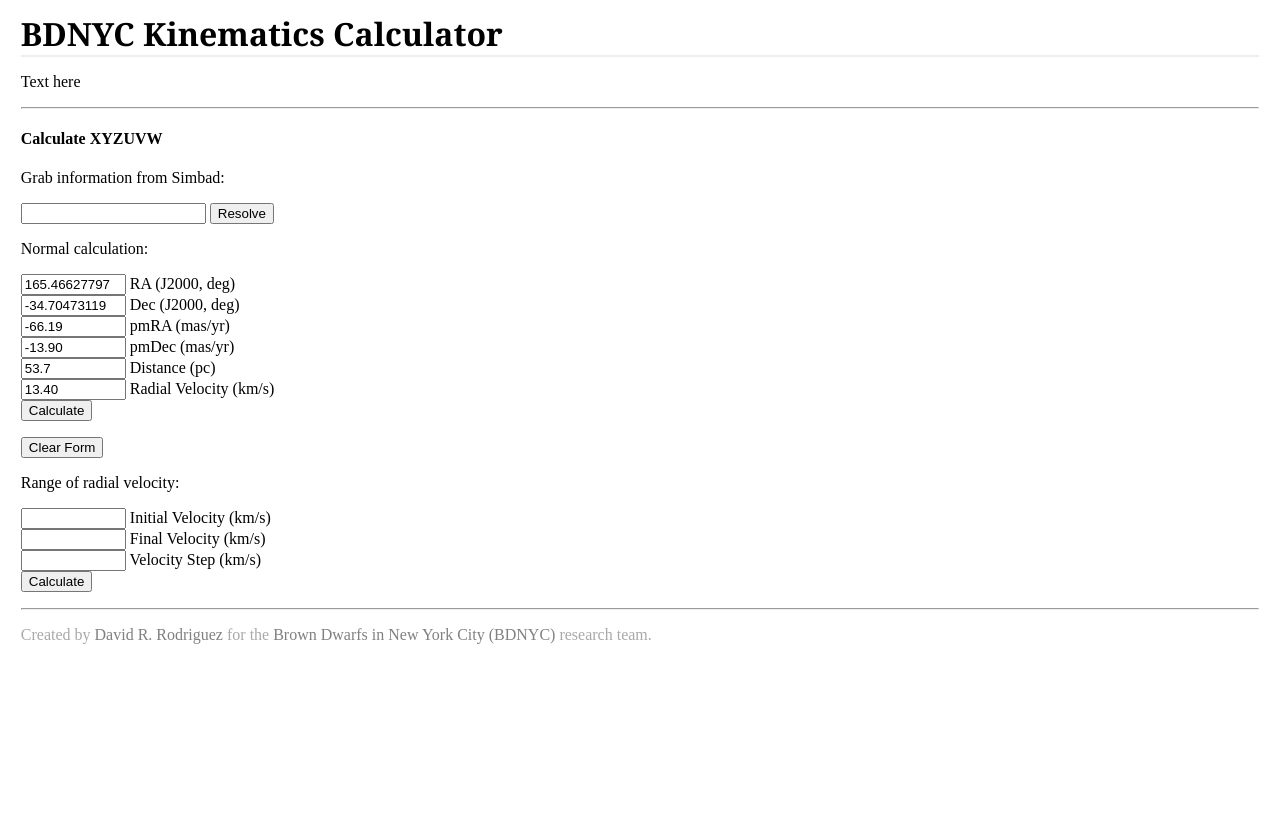
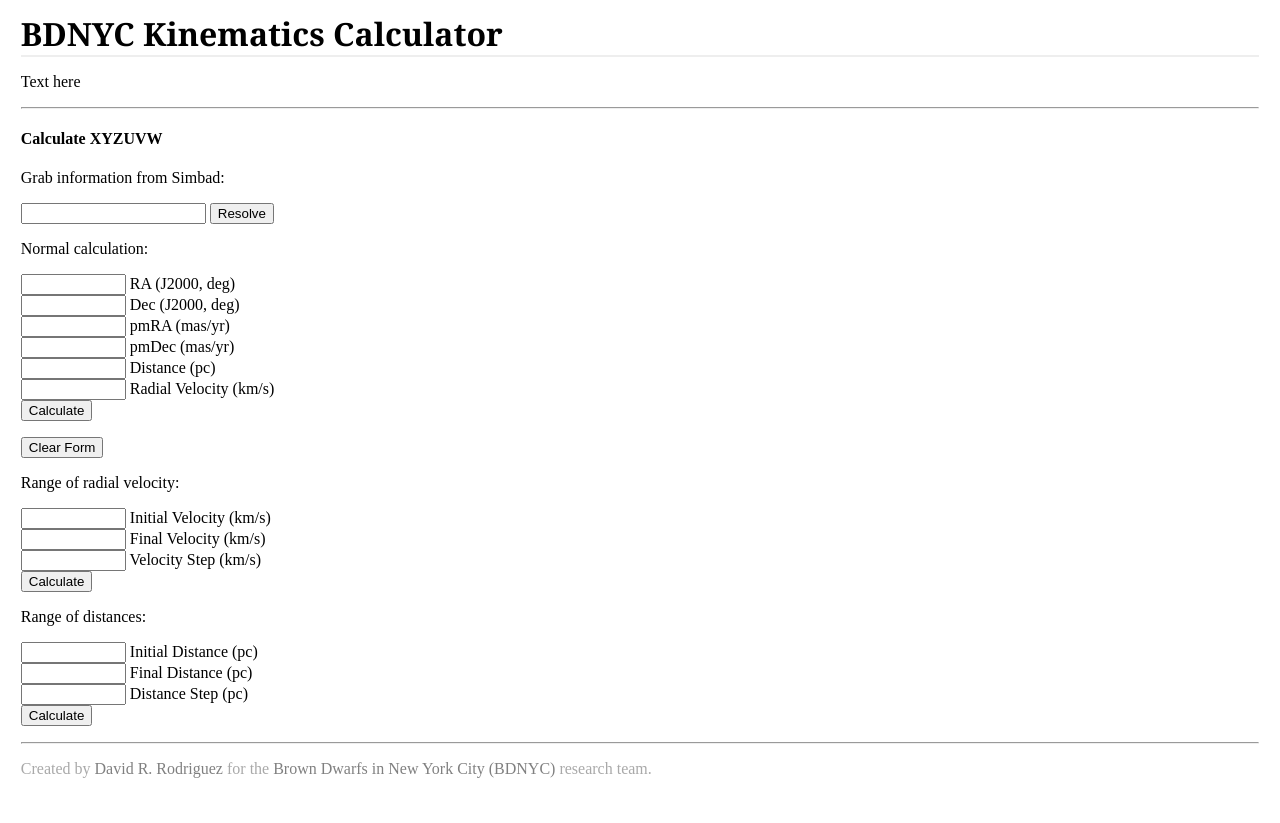
Before and after one commit to dr-rodriguez/Kinematics-App, a Flask app: page /query in a window 1280 px wide. Shown: the part 219-1042 px from the top of the page. Before the commit the page ends 863 px from the top, so only its background shows below. Run offline with Flask 2, Linux system fonts and the light colour scheme.

Commit message:
added multiple distance calculation

```diff
--- a/kinematics_app/app.py
+++ b/kinematics_app/app.py
@@ -22,6 +22,9 @@
 app.vars['rv_ini'] = ''
 app.vars['rv_fin'] = ''
 app.vars['rv_step'] = ''
+app.vars['dist_ini'] = ''
+app.vars['dist_fin'] = ''
+app.vars['dist_step'] = ''
 
 # Redirect to the main page
 @app.route('/')
@@ -37,7 +40,8 @@
     # TODO: Add multi_rv vars to query page
     return render_template('query.html', ra=app.vars['ra'], dec=app.vars['dec'], pmra=app.vars['pmra'],
                            pmdec=app.vars['pmdec'], rv=app.vars['rv'], dist=app.vars['dist'], name=app.vars['name'],
-                           rv_ini=app.vars['rv_ini'], rv_fin=app.vars['rv_fin'], rv_step=app.vars['rv_step'])
+                           rv_ini=app.vars['rv_ini'], rv_fin=app.vars['rv_fin'], rv_step=app.vars['rv_step'],
+                           dist_ini=app.vars['dist_ini'], dist_fin=app.vars['dist_fin'], dist_step=app.vars['dist_step'])
 
 # Calculate for known values
 @app.route('/results', methods=['GET', 'POST'])
@@ -55,14 +59,16 @@
 
         # TODO: Add multi_dist functionality
         if request.form['type_flag'] == 'normal':
-            if key in ['rv_ini', 'rv_fin', 'rv_step']: continue
+            if key in ['rv_ini', 'rv_fin', 'rv_step', 'dist_ini', 'dist_fin', 'dist_step']: continue
         if request.form['type_flag'] == 'multi_rv':
-            if key in ['rv']: continue
+            if key in ['rv', 'dist_ini', 'dist_fin', 'dist_step']: continue
+        if request.form['type_flag'] == 'multi_dist':
+            if key in ['dist', 'rv_ini', 'rv_fin', 'rv_step']: continue
 
         temp = number_convert(app.vars[key])
         if math.isnan(temp):
             return render_template('error.html', headermessage='Error',
-                                   errmess='<p>Error converting number: ' + app.vars[key] + '</p>')
+                                   errmess='<p>Error converting number: ' + app.vars[key] + ' (' + key + ')' + '</p>')
         else:
             df[key] = temp
 
@@ -84,13 +90,28 @@
                       [df['pmra']] * arr_len,
                       [df['pmdec']] * arr_len,
                       rv_array)
+    if request.form['type_flat'] == 'multi_dist':
+        dist_array = np.arange(df['dist_ini'], df['dist_fin'], df['dist_step'])
+        if dist_array[-1] != df['dist_fin']:
+            dist_array = np.append(dist_array, df['dist_fin'])
+        arr_len = len(dist_array)
+        x, y, z = xyz([df['ra']] * arr_len,
+                      [df['dec']] * arr_len,
+                      dist_array)
+        u, v, w = uvw([df['ra']] * arr_len,
+                      [df['dec']] * arr_len,
+                      dist_array,
+                      [df['pmra']] * arr_len,
+                      [df['pmdec']] * arr_len,
+                      [df['rv']] * arr_len)
 
     # TODO: Add rv/dist to output data frame
     if request.form['type_flag'] == 'normal':
         data = pd.DataFrame({'X': [x], 'Y': [y], 'Z': [z], 'U': [u], 'V': [v], 'W': [w]})
-    else:
-        if request.form['type_flag'] == 'multi_rv':
-            data = pd.DataFrame({'RV':rv_array, 'X': x, 'Y': y, 'Z': z, 'U': u, 'V': v, 'W': w})
+    if request.form['type_flag'] == 'multi_rv':
+        data = pd.DataFrame({'RV':rv_array, 'X': x, 'Y': y, 'Z': z, 'U': u, 'V': v, 'W': w})
+    if request.form['type_flag'] == 'multi_dist':
+        data = pd.DataFrame({'Dist': dist_array, 'X': x, 'Y': y, 'Z': z, 'U': u, 'V': v, 'W': w})
 
     # Figures
     source = ColumnDataSource(data=data)
--- a/kinematics_app/templates/query.html
+++ b/kinematics_app/templates/query.html
@@ -56,6 +56,17 @@
             </p>
         </form>
 
+        <form id="multi_dist" method="post" action="results">
+            <p>Range of distances:</p>
+            <p>
+                <input type="text" name="dist_ini" value="" size=10> Initial Distance (pc)<br>
+                <input type="text" name="dist_fin" value="" size=10> Final Distance (pc)<br>
+                <input type="text" name="dist_step" value="" size=10> Distance Step (pc)<br>
+                <input type="hidden" name="type_flag" value="multi_dist">
+                <input type="submit" value="Calculate">
+            </p>
+        </form>
+
     </div>
 
     <hr>
--- a/runapp.py
+++ b/runapp.py
@@ -3,4 +3,4 @@
 
 if __name__ == '__main__':
     port = int(os.environ.get('PORT', 5000))
-    app.run(host='0.0.0.0', port=port, debug=False)
+    app.run(host='0.0.0.0', port=port, debug=True)
```
